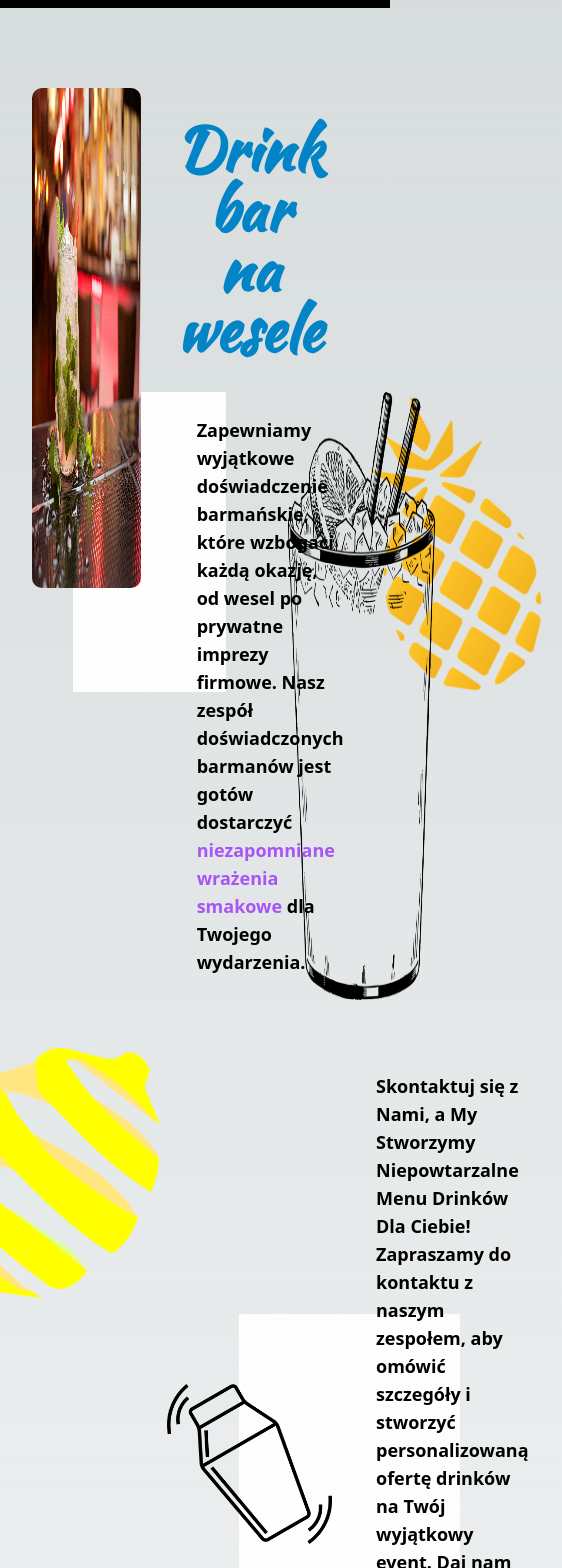
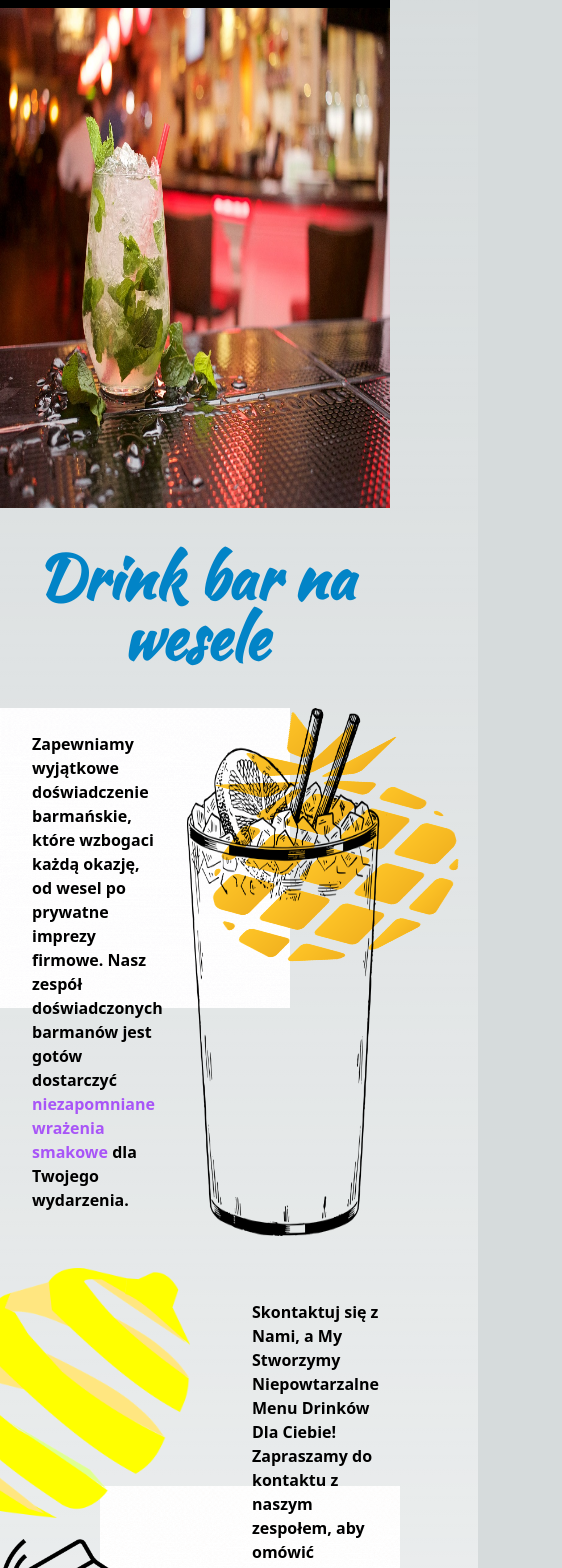
Before and after one commit to bajdster/coctailbar, a Next.js app in the folder blognin/: page /drinkbar in a window 390 px wide. Shown: the part 120-1688 px from the top of the page, 562 px wide, since content can reach past the window. Built offline with nearby package versions, Linux system fonts and the light colour scheme.

Commit message:
added rest of thumbnail, added media queries to drink offert

```diff
--- a/blognin/app/drinkbar/page.tsx
+++ b/blognin/app/drinkbar/page.tsx
@@ -7,15 +7,16 @@ const DrinkBar = () => {
   return (
     <main>
 
-<section className='flex w-full mt-12 p-8'>
-  <div className='w-1/3'>  <Slider/></div>
+<section className='flex w-full flex-col'>
 
- <div className='w-2/3 p-8 font-bold  flex flex-col'>
-  <h1 className='text-6xl mb-8 font-kaushan text-sky-600 text-center'>Drink bar na wesele</h1>
 
-  <div className='flex justify-evenly relative'>
-      <Image src="/images/pineapple.png" alt="pineapple" width={0} height={0} sizes="100vw" style={{ width: '300px', height: '300px', zIndex: -100,position:'absolute', left:'200px', transform: 'rotate(-15deg)'}}/>
-      <div className='w-3/4 flex items-center text-lg font-bold'>
+ <div className='w-full font-bold flex flex-col lg:flex-row relative'>
+  <div className='w-full lg:order-2 lg:flex lg:items-center lg:justify-center lg:w-1/3 lg:relative top-60 '>  <Slider/></div>
+  <h1 className='text-6xl mb-8 mt-10 font-kaushan text-sky-600 text-center lg:hidden'>Drink bar na wesele</h1>
+
+  <div className='flex justify-evenly relative p-2 lg:w-1/3 lg:order-1'>
+      <Image src="/images/pineapple.png" alt="pineapple" width={0} height={0} sizes="100vw" style={{ width: '250px', height: '250px', zIndex: -100,position:'absolute', left:'200px', transform: 'rotate(-15deg)'}}/>
+      <div className='w-3/4 flex items-center text-md font-bold'>
 
         <p className='p-6'>Zapewniamy wyjątkowe doświadczenie barmańskie, które wzbogaci każdą okazję, od wesel po prywatne imprezy firmowe. Nasz zespół doświadczonych barmanów jest gotów dostarczyć <span className='text-purple-500 font-bold'>niezapomniane wrażenia smakowe</span> dla Twojego wydarzenia.</p>
       </div>
@@ -26,16 +27,16 @@ const DrinkBar = () => {
   </div>
 
 
-  <div className='w-full p-6 mt-6 flex justify-center flex-col items-center'>
+  <div className='w-full mt-6 flex justify-center flex-col items-center lg:w-1/3 lg:order-3'>
 
     <div className='flex justify-evenly relative'>
 
-      <div className='w-3/4 flex items-center text-lg font-bold'>
-        <Image src="/images/shaker.png" alt="shaker" width={250} height={250}/>
+      <div className='w-full flex items-center text-md font-bold'>
+        <Image src="/images/shaker.png" alt="shaker" width={200} height={200}/>
         <Image src='/images/circle2.gif' alt='circle1' width={0} height={0} sizes="100vw" style={{ width: '300px', height: '300px', zIndex: -120,position:'absolute', left:'100px'}}/>
 
 
-        <div className='flex flex-col'>
+        <div className='flex flex-col p-2'>
           <p className='p-6 ml-5'>Skontaktuj się z Nami, a My Stworzymy Niepowtarzalne Menu Drinków Dla Ciebie!
           Zapraszamy do kontaktu z naszym zespołem, aby omówić szczegóły i stworzyć personalizowaną ofertę drinków na Twój wyjątkowy event. Daj nam szansę uczynienia Twojego wydarzenia jeszcze bardziej wyjątkowym i smakowitym! <span className='text-purple-500 font-bold'>najbardziej prestiżowych barów.</span></p>
         </div>
@@ -50,13 +51,16 @@ const DrinkBar = () => {
 
 
 
-    <div className='flex mt-8 w-full justify-center'>
+
+ </div>
+    <div className='flex mt-8 w-full justify-center lg:hidden'>
       <LinkButton text="Kontakt"/>
     </div>
- </div>
 </section>
 
-<div>
+
+
+<div className='mt-60'>
         <h3 className='font-bold'>Różnorodność Drinków na Wesele</h3>
         <p>Na dzień ślubu pragniemy stworzyć magiczny klimat, a nasze drinki są doskonałym uzupełnieniem tej atmosfery. Oferujemy szeroki wybór klasycznych i nowoczesnych koktajli, które zaspokoją różne gusta Twoich gości. Od eleganckich martini po świeże i owocowe mojito, nasz drink bar sprawi, że każdy moment będzie wyjątkowy.</p>
 
--- a/blognin/app/page.tsx
+++ b/blognin/app/page.tsx
@@ -27,7 +27,7 @@ export default async function Home() {
   return (
     <main className="flex min-h-screen flex-col items-center">
         <div className='w-full h-1/2 relative'>
-          <Image src="/images/maintheme6.png" alt="maintheme" width={0} height={0} sizes="100vw" quality={100} style={{ width: '100%', height: '70%'}}/>
+          <Image src="/images/maintheme5.png" alt="maintheme" width={0} height={0} sizes="100vw" quality={100} style={{ width: '100%', height: '70%'}}/>
           <Image src="/images/logowhite.png" alt="logo" width={0} height={0} sizes="100vw" style={{ width: '400px', height: '400px', position: 'absolute', top:'50px', left:'50%', transform:'translate(-50%)'}} className='hidden lg:flex'/>
         </div>
 
@@ -36,7 +36,7 @@ export default async function Home() {
         {coctails.map(coctail =>
           {
             return <p key={coctail.coctailTitle} className='flex flex-col items-center font-kaushan hover:scale-110 cursor-pointer transition-transform'>
-              <Image src={coctail.coctailUrl} alt={coctail.coctailTitle} width={200} height={200} />
+              <Image src={coctail.coctailUrl} alt={coctail.coctailTitle} width={200} height={200} style={{ filter: 'drop-shadow(3px 1px 10px #000000)' }}/>
               {coctail.coctailTitle}
               </p>
           })}
--- a/blognin/components/Slider.tsx
+++ b/blognin/components/Slider.tsx
@@ -33,8 +33,8 @@ console.log(images)
 
   return (
 
-    <div className='w-full overflow-hidden flex justify-center'>
-        <Image src={`/images/slider/${actualImage}.jpg`} alt={`slide ${actualImage}`}  width={0} height={0} sizes="100vw" style={{ width: '100%', height: '500px', borderRadius: '10px'}}  />
+    <div className='w-full overflow-hidden flex justify-center lg:rounded-full lg:w-96 lg:h-96'>
+        <Image src={`/images/slider/${actualImage}.jpg`} alt={`slide ${actualImage}`}  width={0} height={0} sizes="100vw" style={{ width: '100%', height: '500px'}} />
        </div>
 
   );
```
